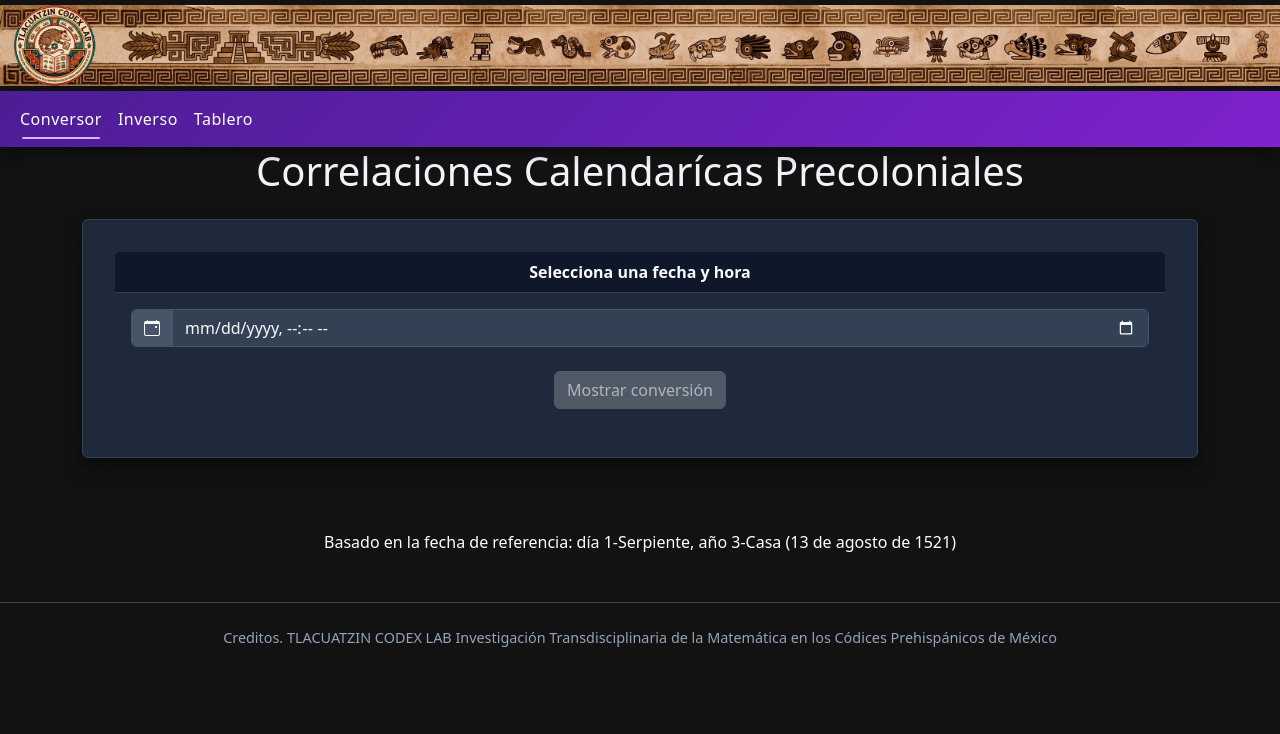
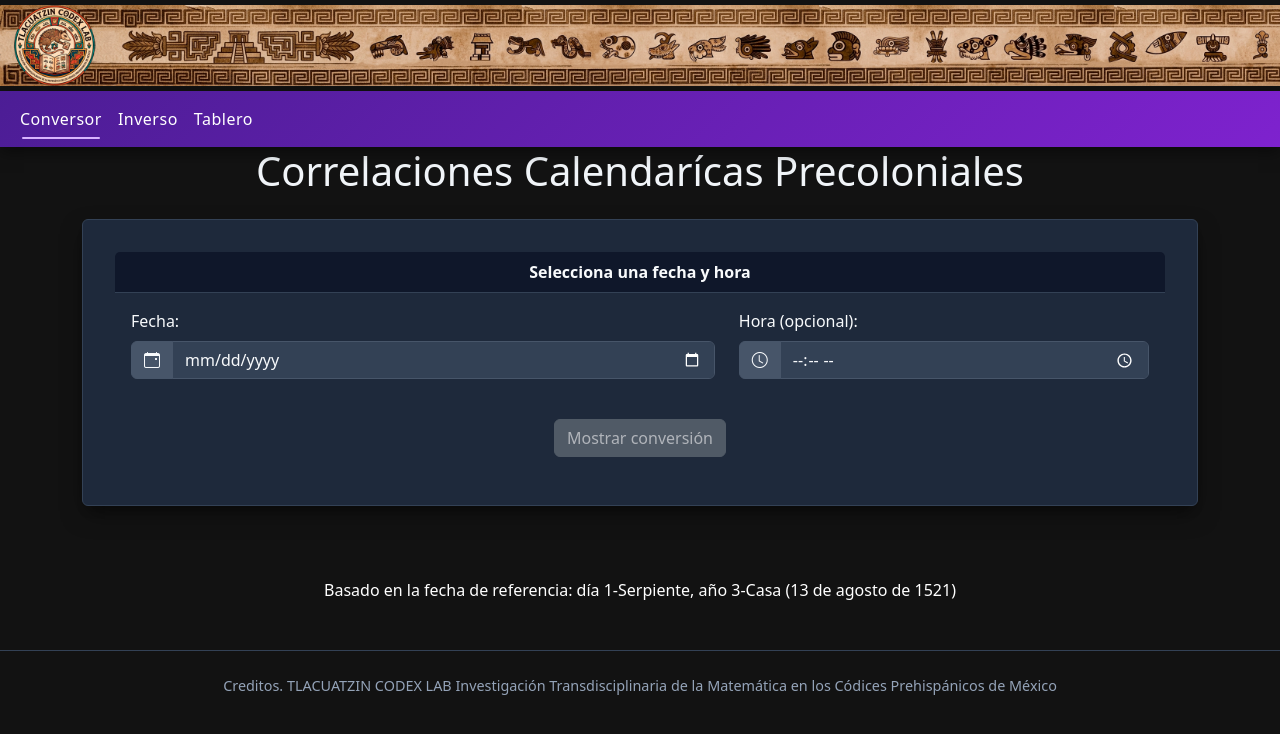
Before and after one commit to BloodyMCode/Cahuitl-Nemi-Machiyotl, a React (Vite) app: page / in a window 1280 px wide. Shown: the top 734 px of the page. Built offline with nearby package versions, Linux system fonts and the light colour scheme.

Commit message:
Cambios en conversor fecha y hora

```diff
--- a/src/components/pages/Conversor.jsx
+++ b/src/components/pages/Conversor.jsx
@@ -4,14 +4,18 @@ import 'bootstrap/dist/css/bootstrap.min.css'
 import '../styles/Estilos.css'
 
 const Conversor = () => {
-    //Estados para almacenar la fecha seleccionada y los resultados
-    const [selectedDate, setSelectedDate] = useState(null)
+    //Estados para almacenar la fecha seleccionada, la hora y los resultados
+    const [selectedDate, setSelectedDate] = useState('')
+    const [selectedTime, setSelectedTime] = useState('')
     const [tonalliDia, setTonalliDia] = useState(null)
     const [xihuitlAnio, setXihuitlAnio] = useState(null)
     //Funcion para manejar el clic en el boton
     const handleConvert = () => {
         if (!selectedDate) return
-        const date = new Date(selectedDate);//seleccionar fecha
+        // Combinar fecha y hora (si no hay hora, se usa 00:00)
+        const time = selectedTime ? selectedTime : '00:00'
+        const date = new Date(`${selectedDate}T${time}`)
+
         const tonalliResult = convertirTonalli(date)//llamada de funcion
         const xihuitlResult = convertirXihuitl(date)//llamada de funcion
         //Actualizar el estado
@@ -30,9 +34,21 @@ const Conversor = () => {
                             </div>
                             <div className="card-body">
                                 {/* <h5 className="card-title">Calendario</h5> */}
-                                <div className="input-group">
-                                    <span className="input-group-text"><i className="bi bi-calendar-event"></i></span>
-                                    <input type="datetime-local" className="form-control" value={selectedDate || ''} onChange={(e) => setSelectedDate(e.target.value)} style={{ colorScheme: 'dark' }} />
+                                <div className="row">
+                                    <div className="col-md-7 mb-3">
+                                        <label className="form-label text-start d-block">Fecha:</label>
+                                        <div className="input-group">
+                                            <span className="input-group-text"><i className="bi bi-calendar-event"></i></span>
+                                            <input type="date" className="form-control" value={selectedDate} onChange={(e) => setSelectedDate(e.target.value)} style={{ colorScheme: 'dark' }} />
+                                        </div>
+                                    </div>
+                                    <div className="col-md-5 mb-3">
+                                        <label className="form-label text-start d-block">Hora (opcional):</label>
+                                        <div className="input-group">
+                                            <span className="input-group-text"><i className="bi bi-clock"></i></span>
+                                            <input type="time" className="form-control" value={selectedTime} onChange={(e) => setSelectedTime(e.target.value)} style={{ colorScheme: 'dark' }} />
+                                        </div>
+                                    </div>
                                 </div>
                                 <br />
                                 <button type="button" className="btn btn-secondary" onClick={handleConvert} disabled={!selectedDate}>Mostrar conversión</button>
@@ -51,9 +67,9 @@ const Conversor = () => {
                                 <div className="card-body">
                                     <h5 className="card-title">Tonalli</h5>
                                     <p className="card-text text-subtitle">Día:</p>
-                                    <p className="card-text">{tonalliDia.numero.español} - {tonalliDia.simbolo.español}</p>
+                                    {/* <p className="card-text">{tonalliDia.numero.español} - {tonalliDia.simbolo.español}</p>
                                     <p className="card-text">{tonalliDia.numero.nahuatl} - {tonalliDia.simbolo.nahuatl}</p>
-                                    <p className='card-text'>{tonalliDia.numero.nusavi} - {tonalliDia.simbolo.nusavi}</p>
+                                    <p className='card-text'>{tonalliDia.numero.nusavi} - {tonalliDia.simbolo.nusavi}</p> */}
                                     <table className="table table-dark table-hover">
                                         <thead>
                                             <tr>
@@ -68,6 +84,16 @@ const Conversor = () => {
                                                 <td>{tonalliDia.numero.español}</td>
                                                 <td>{tonalliDia.simbolo.español}</td>
                                             </tr>
+                                            <tr>
+                                                <td>Nahuatl</td>
+                                                <td>{tonalliDia.numero.nahuatl}</td>
+                                                <td>{tonalliDia.simbolo.nahuatl}</td>
+                                            </tr>
+                                            <tr>
+                                                <td>Ñu savi Ceremonial</td>
+                                                <td>{tonalliDia.numero.nusavi}</td>
+                                                <td>{tonalliDia.simbolo.nusavi}</td>
+                                            </tr>
                                         </tbody>
                                     </table>
                                 </div>
@@ -79,9 +105,35 @@ const Conversor = () => {
                                 <div className="card-body">
                                     <h5 className="card-title">Xihuitl</h5>
                                     <p className="card-text text-subtitle">Año:</p>
-                                    <p className="card-text">{xihuitlAnio.numeroX.español} - {xihuitlAnio.simboloX.español}</p>
+                                    {/* <p className="card-text">{xihuitlAnio.numeroX.español} - {xihuitlAnio.simboloX.español}</p>
                                     <p className="card-text">{xihuitlAnio.numeroX.nahuatl} - {xihuitlAnio.simboloX.nahuatl}</p>
-                                    <p className='card-text'>{xihuitlAnio.numeroX.nusavi} - {xihuitlAnio.simboloX.nusavi}</p>
+                                    <p className='card-text'>{xihuitlAnio.numeroX.nusavi} - {xihuitlAnio.simboloX.nusavi}</p> */}
+                                    <table className="table table-dark table-hover">
+                                        <thead>
+                                            <tr>
+                                                <th scope="col">Idioma</th>
+                                                <th scope="col">Numeral</th>
+                                                <th scope="col">Signo</th>
+                                            </tr>
+                                        </thead>
+                                        <tbody>
+                                            <tr>
+                                                <td>Español</td>
+                                                <td>{xihuitlAnio.numeroX.español}</td>
+                                                <td>{xihuitlAnio.simboloX.español}</td>
+                                            </tr>
+                                            <tr>
+                                                <td>Nahuatl</td>
+                                                <td>{xihuitlAnio.numeroX.nahuatl}</td>
+                                                <td>{xihuitlAnio.simboloX.nahuatl}</td>
+                                            </tr>
+                                            <tr>
+                                                <td>Ñu savi Ceremonial</td>
+                                                <td>{xihuitlAnio.numeroX.nusavi}</td>
+                                                <td>{xihuitlAnio.simboloX.nusavi}</td>
+                                            </tr>
+                                        </tbody>
+                                    </table>
 
                                 </div>
                             </div>
```
